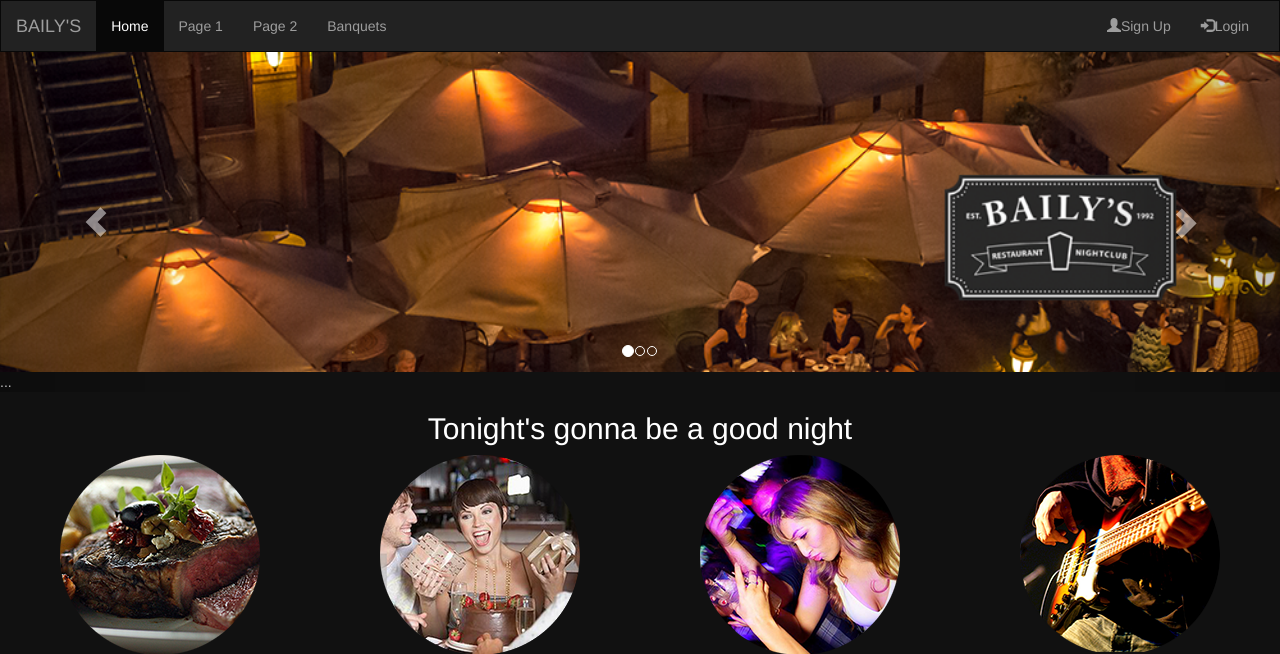
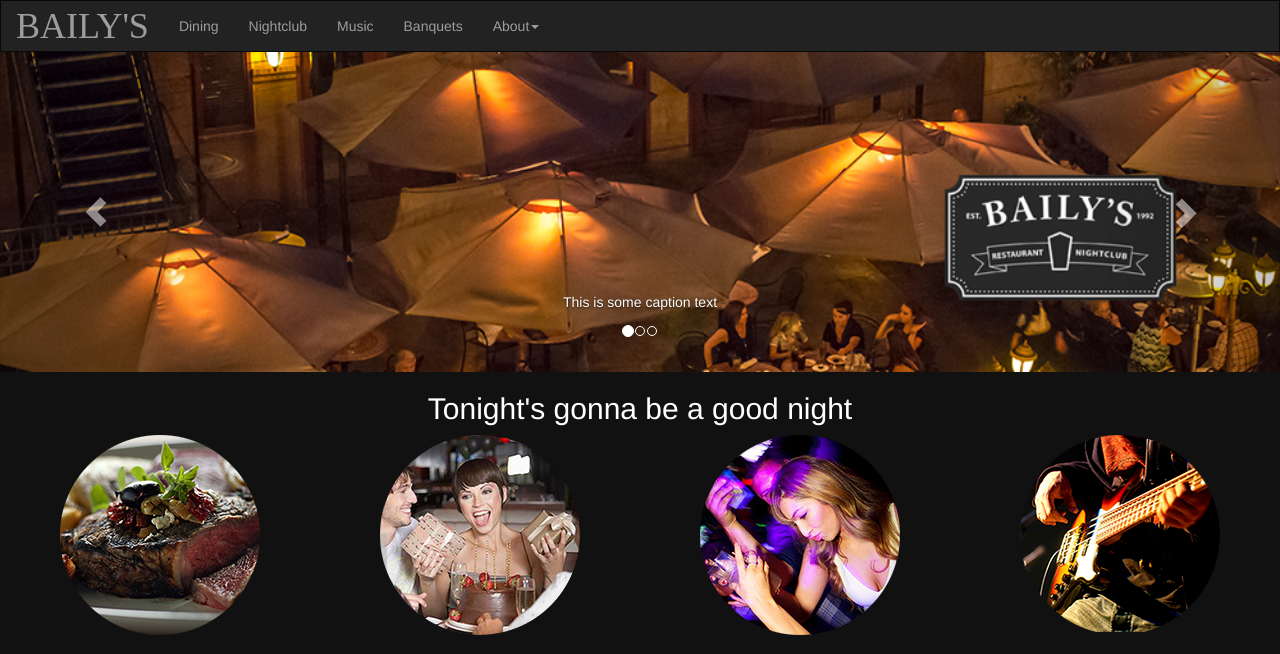
Before and after one commit to patterncoder/bailys, a Node server app: page / in a window 1280 px wide. Shown: the top 654 px of the page. Run offline with Node 20, Linux system fonts and the light colour scheme; some libraries are stand-ins or nearby versions.

Commit message:
added some more nav and Caslon Font

```diff
--- a/public/css/site.css
+++ b/public/css/site.css
@@ -1,6 +1,11 @@
 body {
   background-color: #111;
   color: #fff;
+}
+#logo {
+  font-family: Caslon;
+  src: url("/fonts/acaslonpro-regular.otf");
+  font-size: 2em;
 }
 #myNav {
   border-radius: 0;
--- a/public/css/site.styl
+++ b/public/css/site.styl
@@ -1,6 +1,11 @@
 body
     background-color #111111
     color white
+
+#logo
+    font-family: Caslon
+    src: url(/fonts/acaslonpro-regular.otf)
+    font-size: 2em
 
 #myNav
     border-radius 0
--- a/public/js/navHelper.js
+++ b/public/js/navHelper.js
@@ -1,10 +1,6 @@
 
 $(document).ready(function () {
-    //$('ul.nav > li').click(function (e) {
-    //    e.preventDefault();
-    //    $('ul.nav > li').removeClass('active');
-    //    $(this).addClass('active');
-    //});
 
     $('ul.nav > li > a[href="' + document.location.pathname + '"]').parent().addClass('active');
+
 });
--- a/server/includes/carousel.jade
+++ b/server/includes/carousel.jade
@@ -11,15 +11,15 @@
                 .item.active
                     img(src="/assets/umbrellas.png" width="100%" height="100%")
                     .carousel-caption
-                    | ...
+                        p.text-center This is some caption text
                 .item
                     img(src="/assets/umbrellas.png" width="100%" height="100%")
                     .carousel-caption
-                    | ...
+                        p.text-center This is some caption text
                 .item
                     img(src="/assets/umbrellas.png" width="100%" height="100%")
                     .carousel-caption
-                    | ...
+                        p.text-center This is some caption text
             // Controls
             a.left.carousel-control(href='#carousel-example-generic', role='button', data-slide='prev')
                 span.glyphicon.glyphicon-chevron-left(aria-hidden='true')
--- a/server/includes/nav.jade
+++ b/server/includes/nav.jade
@@ -5,24 +5,30 @@
                 span.icon-bar
                 span.icon-bar
                 span.icon-bar
-            a.navbar-brand(href='#')
-                span BAILY'S
+            a.navbar-brand(href='/')
+                span#logo BAILY'S
         #myNavbar.collapse.navbar-collapse
             ul.nav.navbar-nav
                 li
-                    a(href='/') Home
+                    a(href='/dining') Dining
                 li
-                    a(href='#') Page 1
+                    a(href='/nightclub') Nightclub
                 li
-                    a(href='#') Page 2
+                    a(href='/music') Music
                 li
                     a(href='/banquets') Banquets
-            ul.nav.navbar-nav.navbar-right
-                li
-                    a(href='#')
-                        span.glyphicon.glyphicon-user
-                        | Sign Up
-                li
-                    a(href='#')
-                        span.glyphicon.glyphicon-log-in
-                        | Login
+                li.dropdown
+                    a.dropdown-toggle(href='#' data-toggle="dropdown") About
+                        span.caret
+                    ul.dropdown-menu
+                        li
+                            a(href="/about/history") History
+            //ul.nav.navbar-nav.navbar-right
+                //li
+                    //a(href='#')
+                        //span.glyphicon.glyphicon-user
+                        //| Sign Up
+                //li
+                    //a(href='#')
+                        //span.glyphicon.glyphicon-log-in
+                        //| Login
```
Also changed, not shown: public/fonts/ACASLONPRO-BOLD.OTF (added), public/fonts/ACASLONPRO-BOLDITALIC.OTF (added), public/fonts/ACASLONPRO-ITALIC.OTF (added), public/fonts/ACASLONPRO-REGULAR.OTF (added), public/fonts/ACASLONPRO-SEMIBOLD.OTF (added), public/fonts/ACASLONPRO-SEMIBOLDITALIC.OTF (added).
